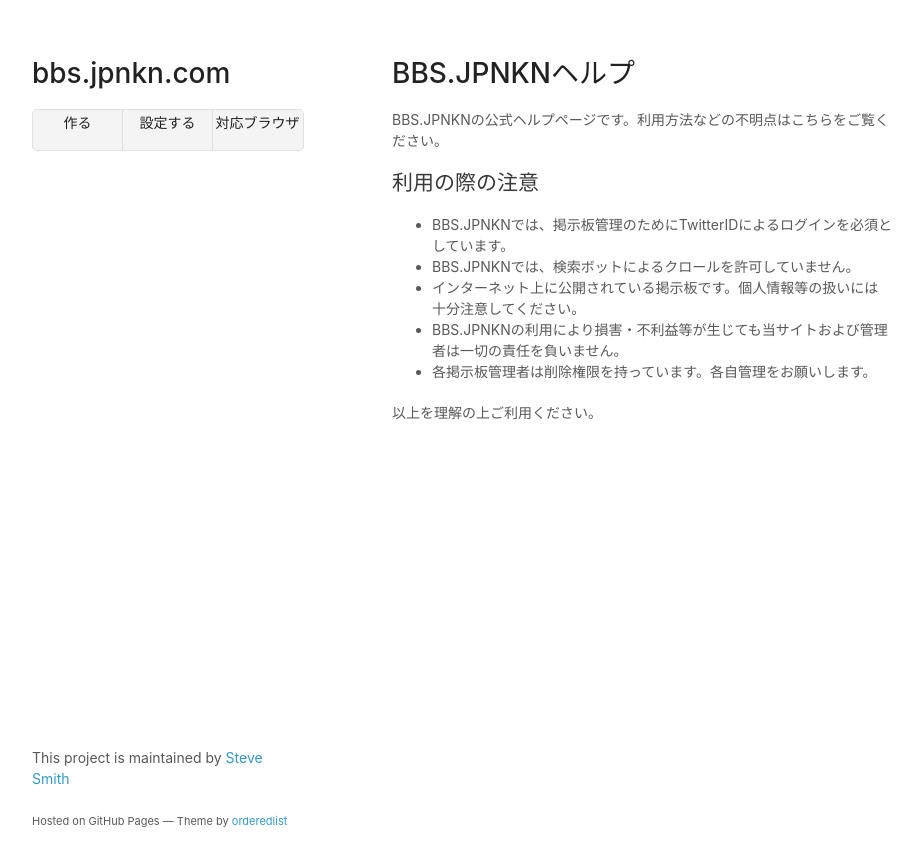
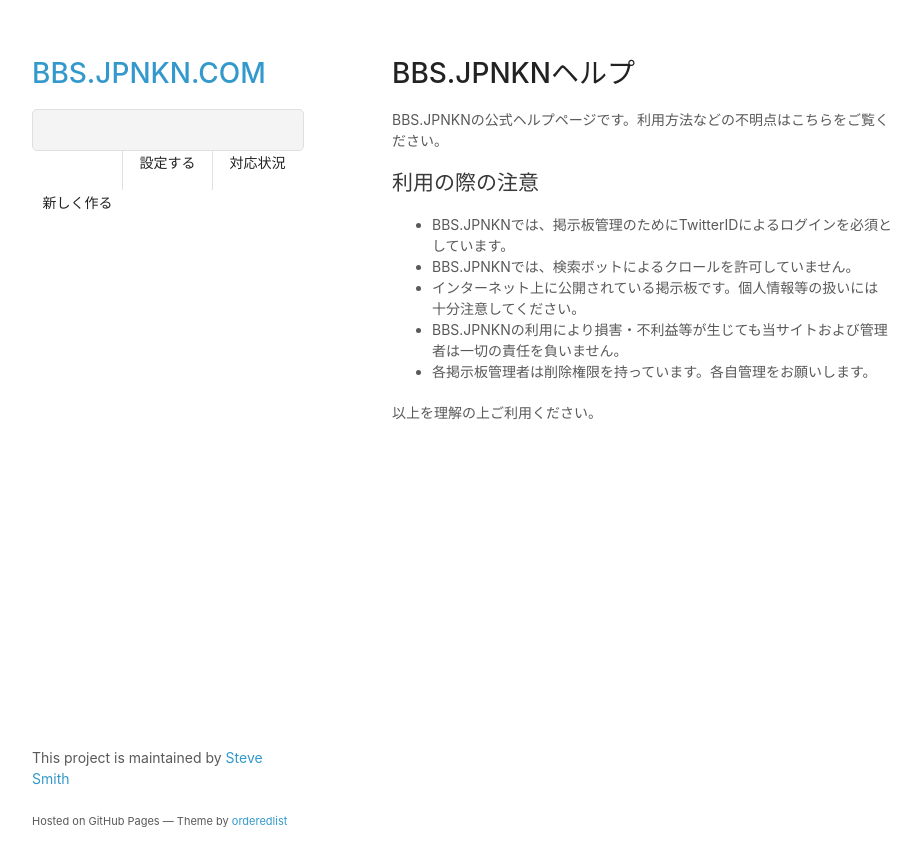
Before and after one commit to japankun/bbs.jpnkn.com, a Jekyll site: the page built from docs/index.md, in a window 1280 px wide. Shown: the top 866 px of the page, without its empty margins (178-1099 px from the left). Built offline with Jekyll 4.4.1, drawn with Linux system fonts in a browser that asks for light colours; our own code applies the rules of GitHub Pages for plain Markdown files.

Commit message:
Update default.html

```diff
--- a/docs/_layouts/default.html
+++ b/docs/_layouts/default.html
@@ -15,11 +15,11 @@
   <body>
     <div class="wrapper">
       <header>
-        <h1>bbs.jpnkn.com</h1>
+        <h1><a href="://bbs.jpnkn.com/">BBS.JPNKN.COM</h1>
         <ul>
-          <li><a href="#"><strong>作る</strong></a></li>
-          <li><a href="#"><strong>設定する</strong></a></li>
-          <li><a href="#"><strong>対応ブラウザ</strong></a></li>
+          <li><a href="./new"><strong>新しく作る</strong></a></li>
+          <li><a href="./setting"><strong>設定する</strong></a></li>
+          <li><a href="./browser"><strong>対応状況</strong></a></li>
         </ul>
       </header>
       <section>
```
